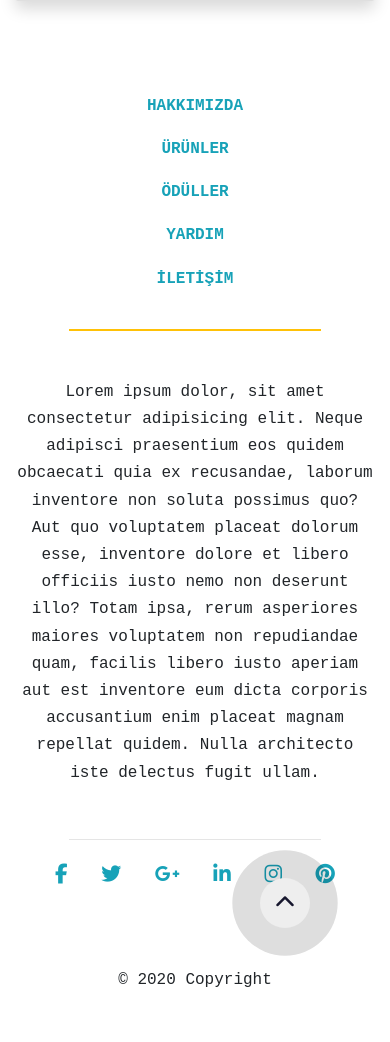
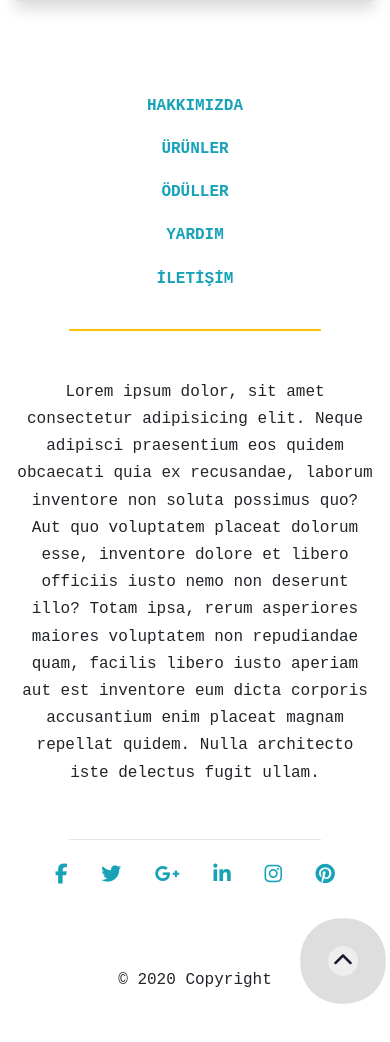
Before and after one commit to alican-uver/Add-and-Check-Cart, a plain HTML site: page index.html in a window 390 px wide. Shown: the part 6088-7130 px from the top of the page. Drawn offline with nearby package versions, Linux system fonts and the light colour scheme.

Commit message:
kucuk degisiklik

```diff
--- a/style.css
+++ b/style.css
@@ -376,5 +376,13 @@ section#all-products .col-sm-6:hover h1 {
 
 
 
+.up {
+  width: 30px;
+  height: 30px;
+  bottom: 2rem;
+  right: 2rem;
+
+}
+
 }
 /* ----- Media Queries End ------ */
```
